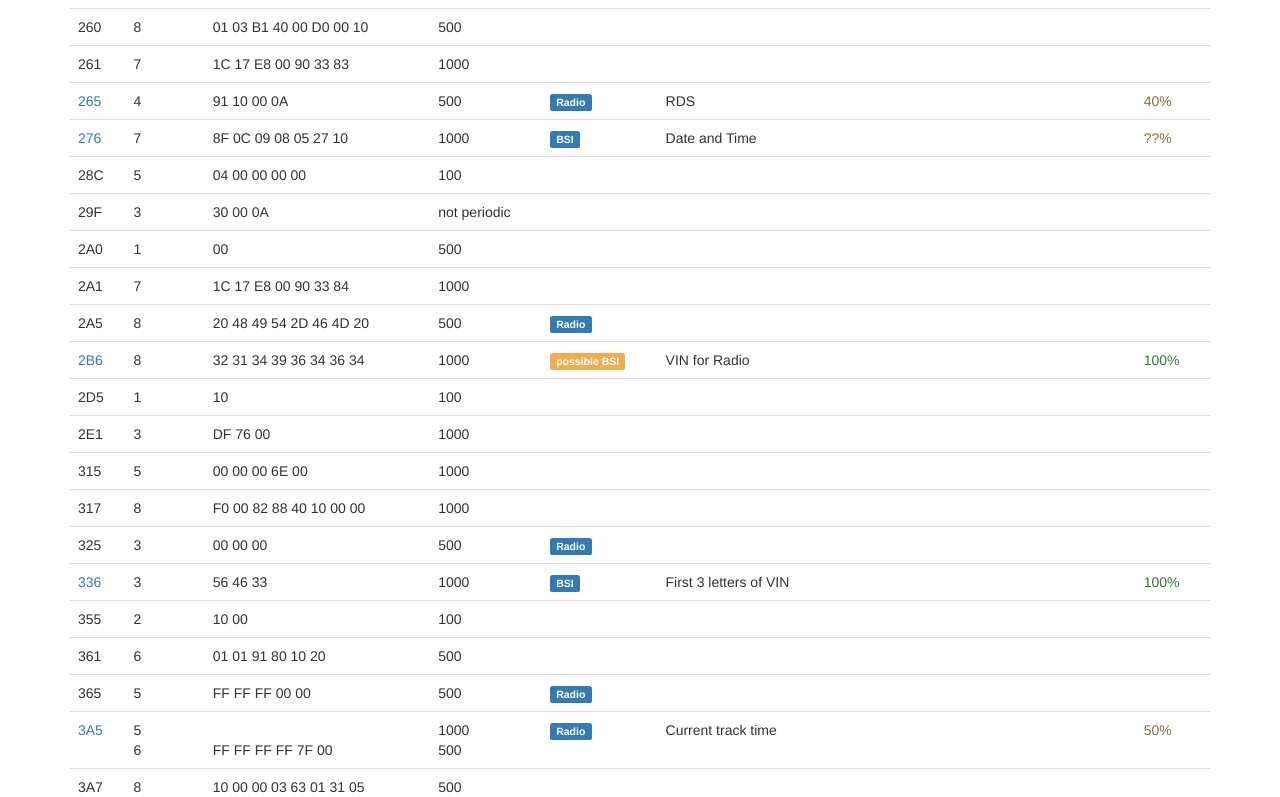
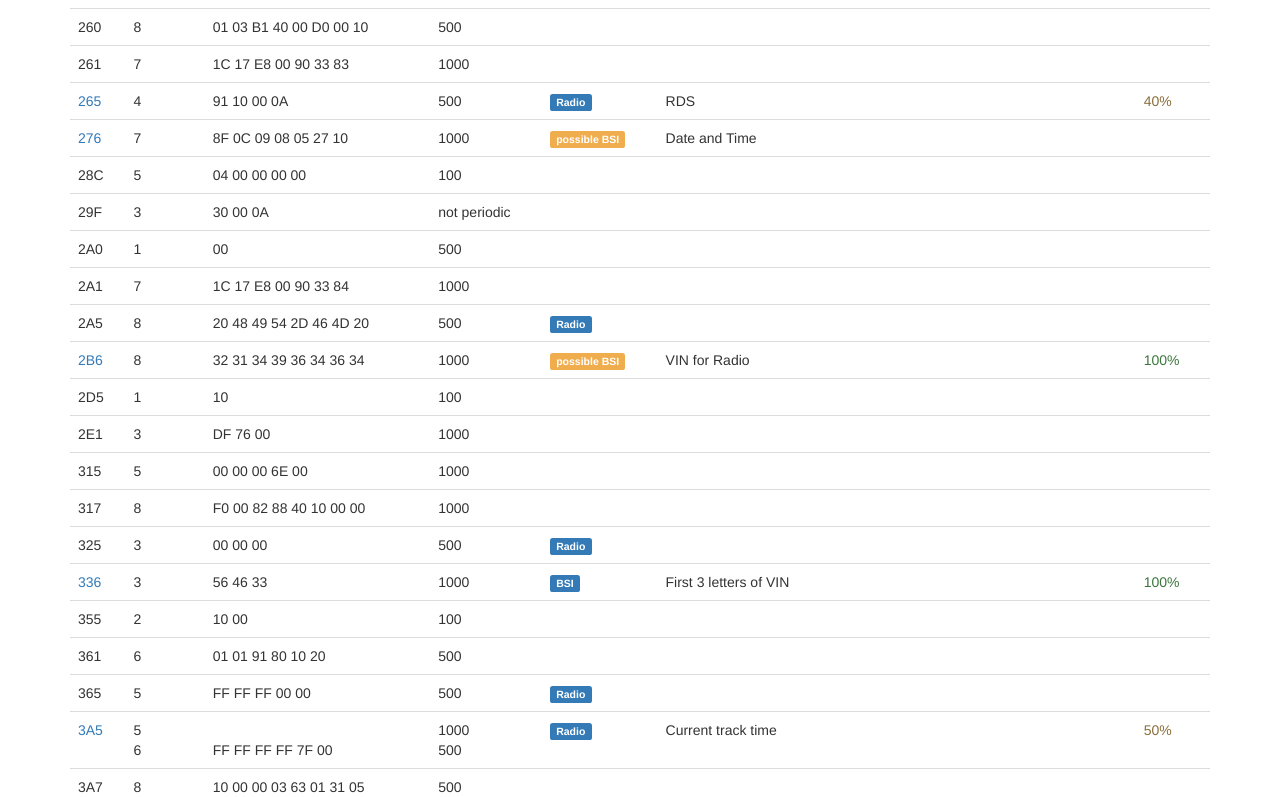
Before and after one commit to autowp/autowp.github.io, a plain HTML site: page index.html in a window 1280 px wide. Shown: the part 2703-3500 px from the top of the page. Drawn offline with nearby package versions, Linux system fonts and the light colour scheme.

Commit message:
Style fixes

```diff
--- a/index.html
+++ b/index.html
@@ -686,9 +686,9 @@
                         <td>7</td>
                         <td>8F 0C 09 08 05 27 10</td>
                         <td>1000</td>
-                        <td><span class="label label-primary">BSI</span></td>
+                        <td><span class="label label-warning">possible BSI</span></td>
                         <td>Date and Time</td>
-                        <td class="text-warning">??%</td>
+                        <td></td>
                     </tr>
                     <tr>
                         <td>28C</td>
@@ -2391,9 +2391,10 @@
             </div>
 
             <div class="message margin-7 clearfix" id="276">
-                <div class="source">Source: <span class="label label-primary">BSI</span></div>
+                <div class="source">Source: <span class="label label-warning">possible BSI</span></div>
                 <div class="dest">Dest: <span class="label label-success">Display</span></div>
                 <div class="description">
+                    <span class="label label-primary">C4 2010+</span>
                     <p>Date and time</p>
                 </div>
                 <div class="id">276</div>
@@ -2430,7 +2431,6 @@
                     <div class="info offset-2">Minutes (0-59)</div>
                 </div>
                 <div class="bits">00011011 00010000</div>
-
             </div>
 
             <div class="message clearfix" id="2B6">
```
Lines whose indentation alone changed are shown as unchanged.
